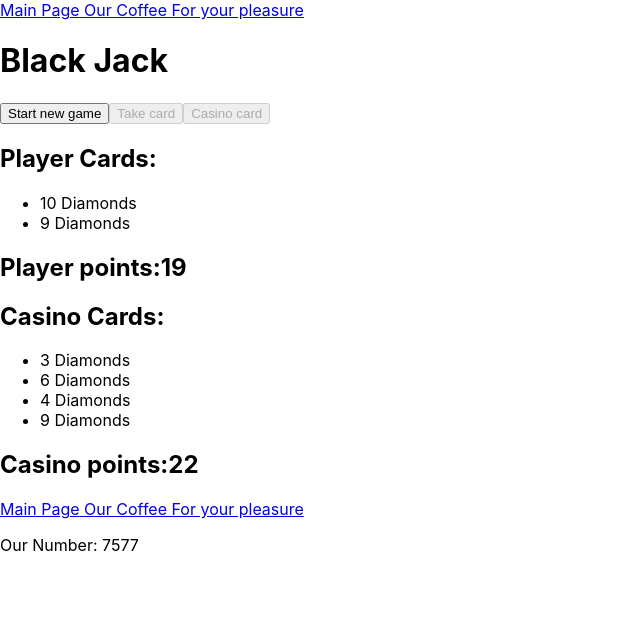
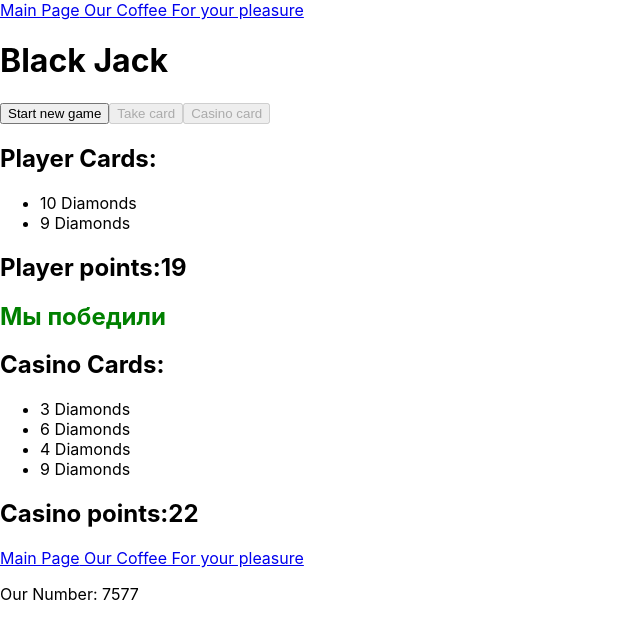
Before and after one commit to Mukhatay/OurCoffeeShop, a React (Create React App) app: page /BlackJack in a window 1280 px wide. Both pictures are taken after a click on the button "Start new game". Shown: the top 638 px of the page, without its empty margins (0-640 px from the left). Built offline with nearby package versions, Linux system fonts and the light colour scheme; the HTML template or start-up script is replaced by a standard one.

Commit message:
add player game

```diff
--- a/src/Page/BlackJack.js
+++ b/src/Page/BlackJack.js
@@ -60,14 +60,12 @@ function BlackJack() {
     }, 0);
 
     if (playerPoints > 21) {
-      alert("You lose");
       setFinishGame(() => true);
     }
     if (casinoPoints > 21) {
-      alert("You win");
       setFinishGame(() => true);
     }
-    if (!finishGame && playerPoints > casinoPoints) {
+    if (casinoPoints < playerPoints && playerPoints < 22 && casinoPoints < 22) {
       addCasinoCard();
     }
   }, [playerCards, casinoCards]);
@@ -99,6 +97,20 @@ function BlackJack() {
         Casino card
       </button>
       <PlayerCards playerCardsToRender={playerCards} />
+      <div>
+        {finishGame ? (
+          <div>
+            {playerCards.reduce((prevSum, currentValue) => {
+              return prevSum + currentValue.points;
+            }, 0) < 22 ? (
+              <h2 style={{ color: "green" }}>Мы победили</h2>
+            ) : (
+              <h2 style={{ color: "red" }}>Мы проиграли</h2>
+            )}
+          </div>
+        ) : null}
+      </div>
+
       <CasinoCards casinoCardsToRender={casinoCards} />
     </div>
   );
```
